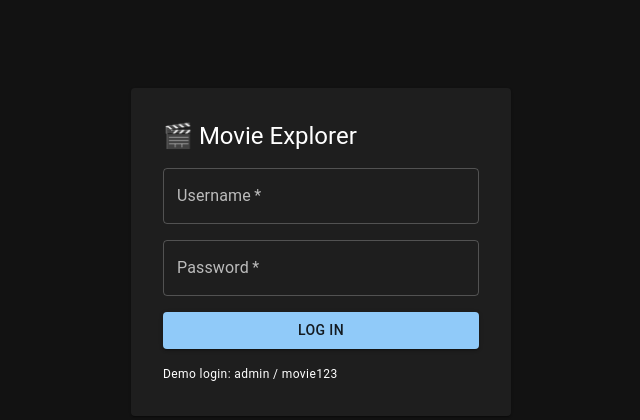
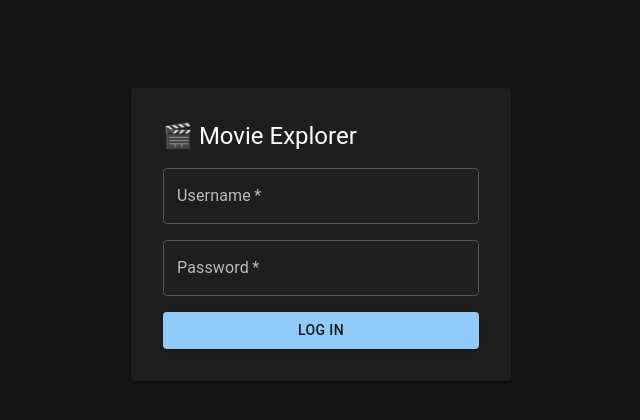
Before and after one commit to MhmdFais/movie-explorer, a React (Create React App) app: page /login in a window 1280 px wide. Shown: the top 420 px of the page, without its empty margins (319-959 px from the left). Built offline with nearby package versions, Linux system fonts and the light colour scheme; no server answers.

Commit message:
fix: removed the demo password and username text

```diff
--- a/src/pages/Login.js
+++ b/src/pages/Login.js
@@ -48,9 +48,6 @@ export default function Login() {
         <Button type="submit" variant="contained">
           Log in
         </Button>
-        <Typography variant="caption" color="text.secondary">
-          Demo login: admin / movie123
-        </Typography>
       </Paper>
     </Box>
   );
```
